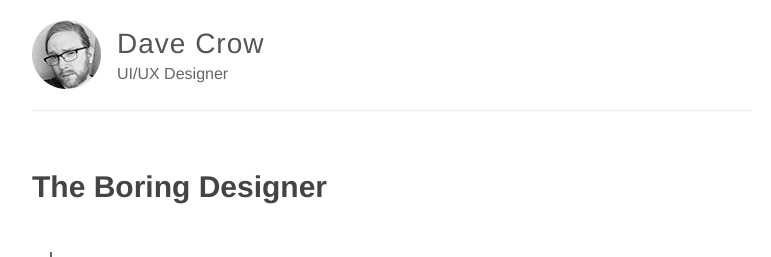
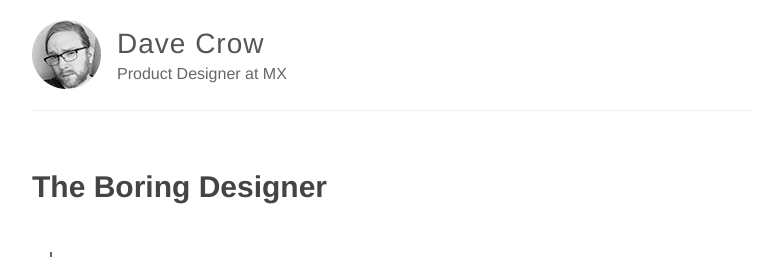
Before and after one commit to davecrow/davecrow.github.io, a Jekyll site: the page built from index.html, in a window 1280 px wide. Shown: the top 257 px of the page, without its empty margins (248-1019 px from the left). Built offline with Jekyll 4.4.1, drawn with Linux system fonts in a browser that asks for light colours.

Commit message:
Update description

```diff
--- a/_config.yml
+++ b/_config.yml
@@ -6,7 +6,7 @@
 name: Dave Crow
 
 # Short bio or description (displayed in the header)
-description: UI/UX Designer
+description: Product Designer at MX
 
 # URL of your avatar or profile pic (you could use your GitHub profile pic)
 avatar: /images/my-avatar.png
```
